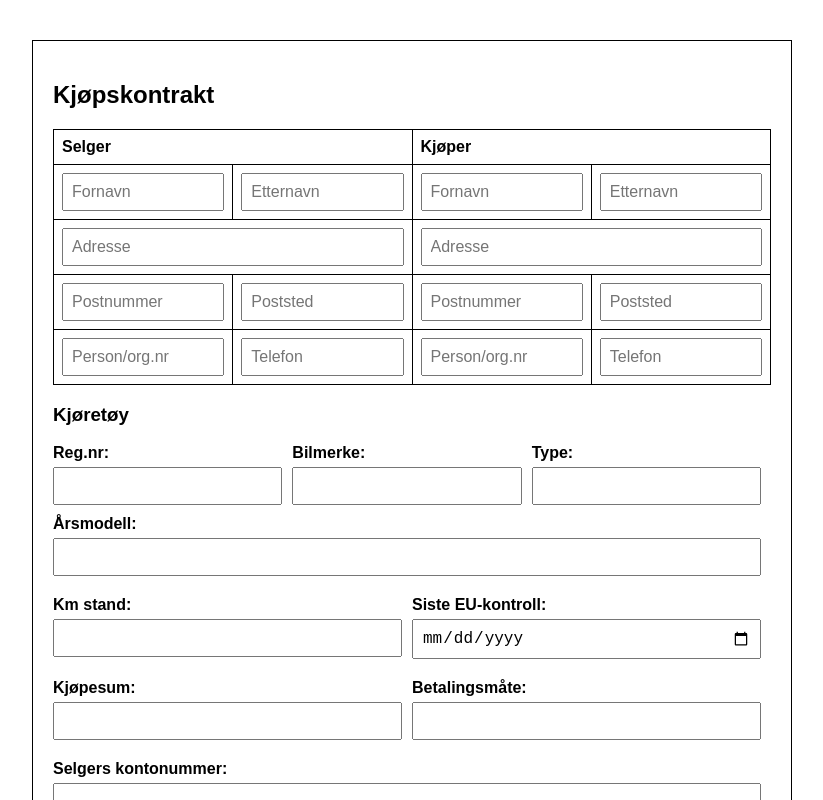
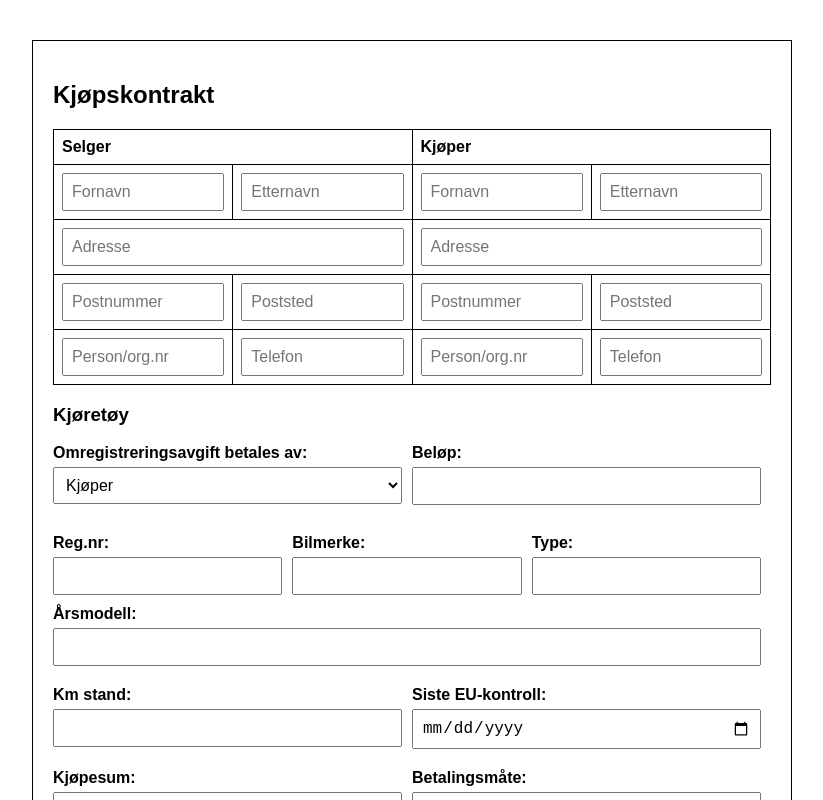
Before and after one commit to blendimaliqi/kjopskontrakt-next, a Next.js app: page / in a window 1280 px wide. Shown: the top 800 px of the page, without its empty margins (228-1051 px from the left). Built offline with nearby package versions, Linux system fonts and the light colour scheme.

Commit message:
added omregsiterering and beløp fields

```diff
--- a/components/PurchaseContractForm.tsx
+++ b/components/PurchaseContractForm.tsx
@@ -26,6 +26,8 @@ interface FormData {
   kjopesum: string;
   betalingsmate: string;
   selgers_kontonummer: string;
+  omregistreringsavgift_betales_av: "kjoper" | "selger";
+  omregistreringsavgift_belop: string;
   utstyr_sommer: boolean;
   utstyr_vinter: boolean;
   utstyr_annet: boolean;
@@ -62,6 +64,8 @@ const PurchaseContractForm: React.FC = () => {
     kjopesum: "",
     betalingsmate: "",
     selgers_kontonummer: "",
+    omregistreringsavgift_betales_av: "kjoper",
+    omregistreringsavgift_belop: "",
     utstyr_sommer: false,
     utstyr_vinter: false,
     utstyr_annet: false,
@@ -74,7 +78,7 @@ const PurchaseContractForm: React.FC = () => {
   });
 
   const handleInputChange = (
-    e: ChangeEvent<HTMLInputElement | HTMLTextAreaElement>
+    e: ChangeEvent<HTMLInputElement | HTMLTextAreaElement | HTMLSelectElement>
   ) => {
     const { name, value, type } = e.target;
     setFormData((prevData) => ({
@@ -258,6 +262,32 @@ const PurchaseContractForm: React.FC = () => {
       </table>
 
       <h3>Kjøretøy</h3>
+      <div className={styles.formRow}>
+        <div className={styles.formColumn}>
+          <label htmlFor="omregistreringsavgift_betales_av">
+            Omregistreringsavgift betales av:
+          </label>
+          <select
+            id="omregistreringsavgift_betales_av"
+            name="omregistreringsavgift_betales_av"
+            value={formData.omregistreringsavgift_betales_av}
+            onChange={handleInputChange}
+          >
+            <option value="kjoper">Kjøper</option>
+            <option value="selger">Selger</option>
+          </select>
+        </div>
+        <div className={styles.formColumn}>
+          <label htmlFor="omregistreringsavgift_belop">Beløp:</label>
+          <input
+            type="text"
+            id="omregistreringsavgift_belop"
+            name="omregistreringsavgift_belop"
+            value={formData.omregistreringsavgift_belop}
+            onChange={handleInputChange}
+          />
+        </div>
+      </div>
       <div className={styles.formRow}>
         <div className={styles.formColumn}>
           <label htmlFor="regnr">Reg.nr:</label>
--- a/styles/PurchaseContractForm.module.css
+++ b/styles/PurchaseContractForm.module.css
@@ -117,3 +117,10 @@
     font-weight: bold;
   }
 }
+
+.formColumn select {
+  width: 100%;
+  padding: 8px;
+  box-sizing: border-box;
+  margin-bottom: 10px;
+}
--- a/utils/pdfGenerator.ts
+++ b/utils/pdfGenerator.ts
@@ -24,6 +24,8 @@ interface FormData {
   kjopesum: string;
   betalingsmate: string;
   selgers_kontonummer: string;
+  omregistreringsavgift_betales_av: "kjoper" | "selger";
+  omregistreringsavgift_belop: string;
   utstyr_sommer: boolean;
   utstyr_vinter: boolean;
   utstyr_annet: boolean;
@@ -42,10 +44,6 @@ export function generatePDF(formData: FormData): void {
   const pageHeight = 297;
   const margin = 20;
   let yPosition = margin;
-
-  function toString(value: string | number | boolean): string {
-    return value.toString();
-  }
 
   function addText(
     text: string,
@@ -151,7 +149,7 @@ export function generatePDF(formData: FormData): void {
     // Selger column
     addField(
       label,
-      toString(formData[`selger_${fieldName}` as keyof FormData]),
+      formData[`selger_${fieldName}` as keyof FormData] as string,
       margin,
       yPosition,
       sectionWidth - 5
@@ -160,7 +158,7 @@ export function generatePDF(formData: FormData): void {
     // Kjøper column
     addField(
       label,
-      toString(formData[`kjoper_${fieldName}` as keyof FormData]),
+      formData[`kjoper_${fieldName}` as keyof FormData] as string,
       margin + sectionWidth + 10,
       yPosition,
       sectionWidth - 5
@@ -199,15 +197,24 @@ export function generatePDF(formData: FormData): void {
       ["betalingsmate", "Betalingsmåte"],
     ],
     [["selgers_kontonummer", "Selgers kontonummer"]],
+    [
+      ["omregistreringsavgift_betales_av", "Omregistreringsavgift betales av"],
+      ["omregistreringsavgift_belop", "Beløp"],
+    ],
   ];
 
   vehicleFields.forEach((row) => {
     const fieldWidth =
       (pageWidth - 2 * margin - (row.length - 1) * 5) / row.length;
     row.forEach(([fieldName, label], index) => {
+      let value = formData[fieldName as keyof FormData] as string;
+      if (fieldName === "omregistreringsavgift_betales_av") {
+        value =
+          value === "kjoper" ? "Kjøper" : value === "selger" ? "Selger" : "";
+      }
       addField(
         label,
-        toString(formData[fieldName as keyof FormData]),
+        value,
         margin + index * (fieldWidth + 5),
         yPosition,
         fieldWidth
@@ -287,7 +294,7 @@ export function generatePDF(formData: FormData): void {
     const y = yPosition + (index % 3) * 15;
     addField(
       label,
-      toString(formData[fieldName as keyof FormData]),
+      formData[fieldName as keyof FormData] as string,
       x,
       y,
       (pageWidth - 2 * margin - 10) / 2
```
